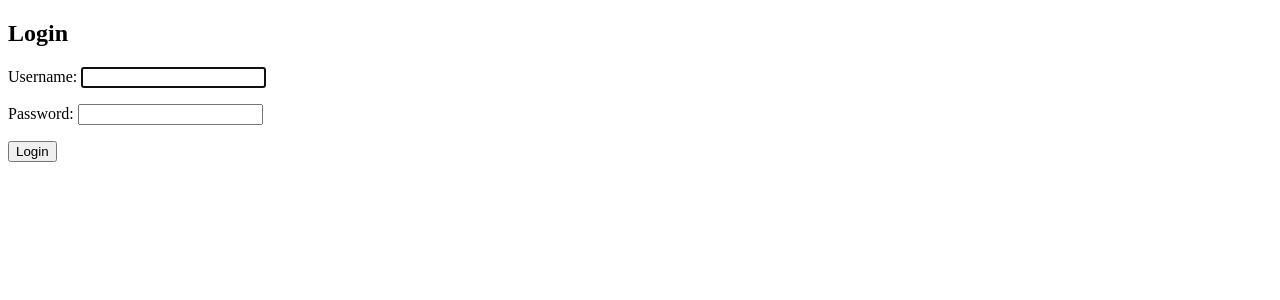
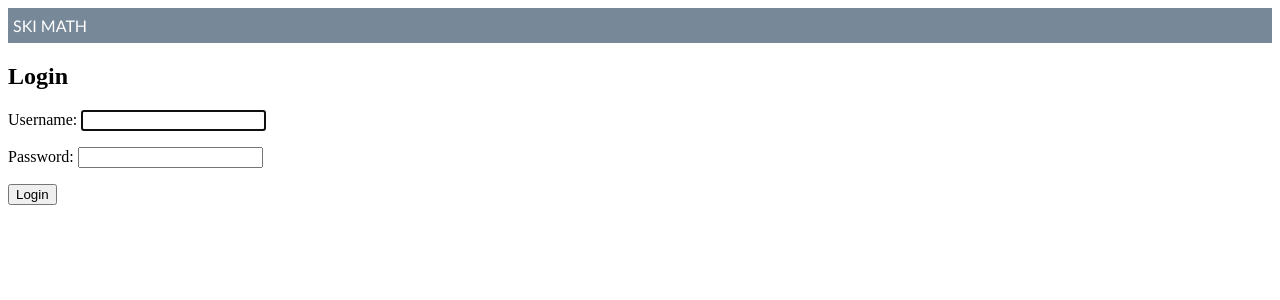
Before and after one commit to rdecks155/ski_math, a Django app: page /ski_math/login/ in a window 1280 px wide. Shown: the top 300 px of the page. Run offline with Django 3.2, Linux system fonts and the light colour scheme.

Commit message:
added static folder

```diff
--- a/ski_project/settings.py
+++ b/ski_project/settings.py
@@ -119,6 +119,7 @@ USE_TZ = True
 # https://docs.djangoproject.com/en/2.1/howto/static-files/
 
 STATIC_URL = '/static/'
+STATIC_ROOT = os.path.join(BASE_DIR, 'static')
 LOGIN_REDIRECT_URL = 'home'
 LOGOUT_REDIRECT_URL = 'home'
 
--- /dev/null
+++ b/static/base.css
@@ -0,0 +1,7 @@
+.header {
+    background-color: lightslategray;
+    font-size: 1em;
+    font-family: 'Trebuchet MS', 'Lucida Sans Unicode', 'Lucida Grande', 'Lucida Sans', Arial, sans-serif;
+    color: white;
+    padding: 8px 5px 8px 5px;
+}
--- a/templates/base.html
+++ b/templates/base.html
@@ -4,8 +4,13 @@
 <head>
   <meta charset="utf-8">
   <title>{% block title %}Django Auth Tutorial{% endblock %}</title>
+  {% load static %}
+  <link rel="stylesheet" href="{% static 'base.css' %}">
 </head>
 <body>
+  <div class="header">
+    SKI MATH
+  </div>
   <main>
     {% block content %}
     {% endblock %}
```
